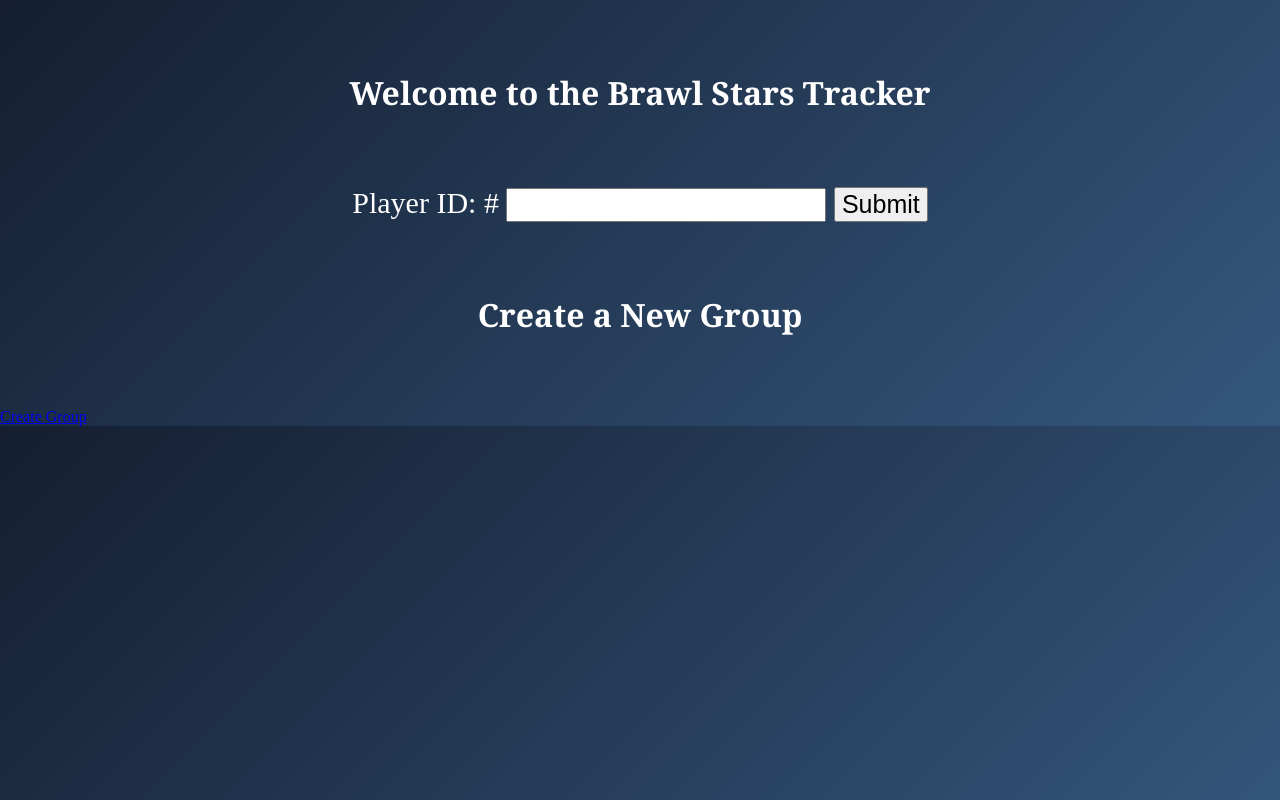
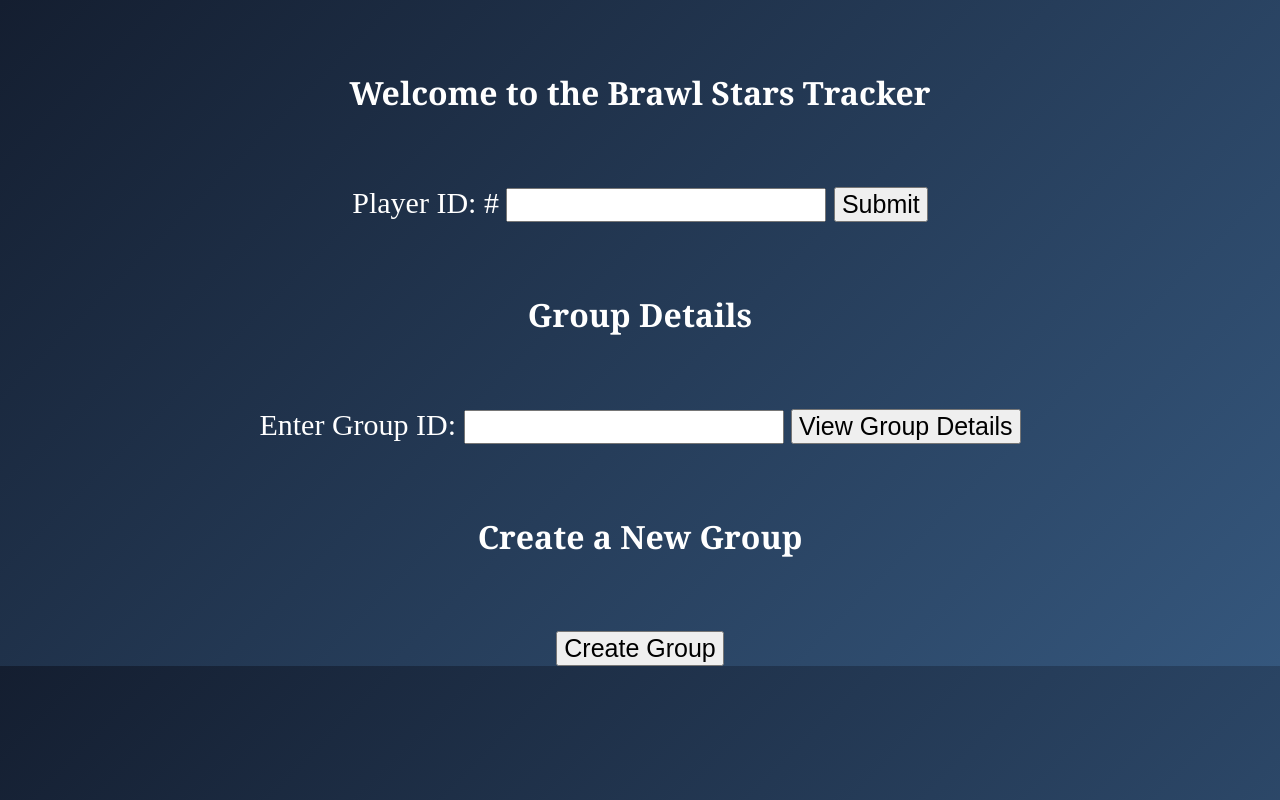
Before and after one commit to kelvinos2624/brawlgroups, a Django app: page / in a window 1280 px wide. Run offline with Django 5.2, Linux system fonts and the light colour scheme.

Commit message:
Search groups by group_id
Introduced a featues to allow users to search through the postgreSQL database for existing groups, and display the groups on the webpage

```diff
--- a/project_brawl/tracker_app/templates/add_player.html
+++ b/project_brawl/tracker_app/templates/add_player.html
@@ -6,6 +6,7 @@
     <meta name="viewport" content="width=device-width, initial-scale=1.0">
     <title>Add Player</title>
     <link rel="stylesheet" type="text/css" href="{% static 'styles.css' %}">
+    <link rel="icon" href="{% static 'sakura_spike.webp' %}" type="image/webp">
 </head>
 <body>
     <form method="post">
--- a/project_brawl/tracker_app/templates/create_group.html
+++ b/project_brawl/tracker_app/templates/create_group.html
@@ -6,6 +6,7 @@
     <meta name="viewport" content="width=device-width, initial-scale=1.0">
     <title>Create Group</title>
     <link rel="stylesheet" type="text/css" href="{% static 'styles.css' %}">
+    <link rel="icon" href="{% static 'sakura_spike.webp' %}" type="image/webp">
 </head>
 <body>
     <h1>Create a New Group</h1>
--- a/project_brawl/tracker_app/templates/error.html
+++ b/project_brawl/tracker_app/templates/error.html
@@ -6,6 +6,7 @@
     <meta name="viewport" content="width=device-width, initial-scale=1.0">
     <title>Error Page</title>
     <link rel="stylesheet" type="text/css" href="{% static 'styles.css' %}">
+    <link rel="icon" href="{% static 'sakura_spike.webp' %}" type="image/webp">
 </head>
 <body>
     <h1>Error</h1>
--- a/project_brawl/tracker_app/templates/group_detail.html
+++ b/project_brawl/tracker_app/templates/group_detail.html
@@ -6,6 +6,7 @@
     <meta name="viewport" content="width=device-width, initial-scale=1.0">
     <title>Group Details</title>
     <link rel="stylesheet" type="text/css" href="{% static 'styles.css' %}">
+    <link rel="icon" href="{% static 'sakura_spike.webp' %}" type="image/webp">
 </head>
 <body>
     <h1>Group Details</h1>
@@ -15,7 +16,9 @@
         <li> {{ player.brawl_name }}</li>
         {% endfor %}
     </ul>
-    <a href="{% url 'add_player' group_id=group.id %}" class="add-player-button">Add Player</a>
+    <form action="{% url 'add_player' group_id=group.id %}">
+        <button type="submit">Add Player</button>
+    </form>
     <button onclick="history.back()">Go Back</button>
 </body>
 </html>
--- a/project_brawl/tracker_app/templates/index.html
+++ b/project_brawl/tracker_app/templates/index.html
@@ -6,6 +6,7 @@
     <meta name="viewport" content="width=device-width, initial-scale=1.0">
     <title>Index</title>
     <link rel="stylesheet" type="text/css" href="{% static 'styles.css' %}">
+    <link rel="icon" href="{% static 'sakura_spike.webp' %}" type="image/webp">
 </head>
 <body>
     <h1>Welcome to the Brawl Stars Tracker</h1>
@@ -14,7 +15,38 @@
         <input type="text" id="player_id" name="player_id" required>
         <button type="submit">Submit</button>
     </form>
+    <h1>Group Details</h1>
+    <form id="groupForm">
+        <label for="group_id">Enter Group ID:</label>
+        <input type="text" id="group_id" name="group_id" required>
+        <button type="submit">View Group Details</button>
+    </form>
+    <script>
+        document.getElementById("groupForm").addEventListener("submit", function(event) {
+            event.preventDefault(); // Prevent form submission
+            // Get the group_id value from the input field
+            var group_id = document.getElementById("group_id").value;
+            // Construct the URL with the group_id value
+            var url = "/group-detail/" + encodeURIComponent(group_id);
+            // Redirect the user to the constructed URL
+            fetch(url)
+            .then(response => {
+                if (!response.ok) {
+                    // Handle the case where the group doesn't exist
+                    alert("Group not found. Please enter a valid group ID.");
+                } else {
+                    // Redirect the user to the constructed URL
+                    window.location.href = url;
+                }
+            })
+            .catch(error => {
+                console.error('Error:', error);
+            });
+    });
+    </script>
     <h1>Create a New Group</h1>
-    <a href="{% url 'create_group' %}" class="create-group-button">Create Group</a>
+    <form action="{% url 'create_group' %}">
+        <button type="submit">Create Group</button>
+    </form>
 </body>
 </html>
--- a/project_brawl/tracker_app/templates/menu.html
+++ b/project_brawl/tracker_app/templates/menu.html
@@ -6,6 +6,7 @@
     <meta name="viewport" content="width=device-width, initial-scale=1.0">
     <title>Menu Page</title>
     <link rel="stylesheet" type="text/css" href="{% static 'styles.css' %}">
+    <link rel="icon" href="{% static 'sakura_spike.webp' %}" type="image/webp">
 </head>
 <body>
     <h1>Welcome <span id="playerName">{{ player_name }}!</span></h1>
--- a/project_brawl/tracker_app/views.py
+++ b/project_brawl/tracker_app/views.py
@@ -41,7 +41,7 @@
 def group_detail(request, group_id):
     group = Brawl_Group.objects.get(pk=group_id)
     players = group.players.all()
-    return render(request, 'group_detail.html', {'group': group, 'players': players})
+    return render(request, 'group_detail.html', {'group_id': group_id, 'group': group, 'players': players})
 
 def authenticate(player):
     url = f"https://api.brawlstars.com/v1/players/%23{player}"
```
Also changed, not shown: project_brawl/static/css/sakura_spike.webp (added), project_brawl/static/css/spike.png (added).
